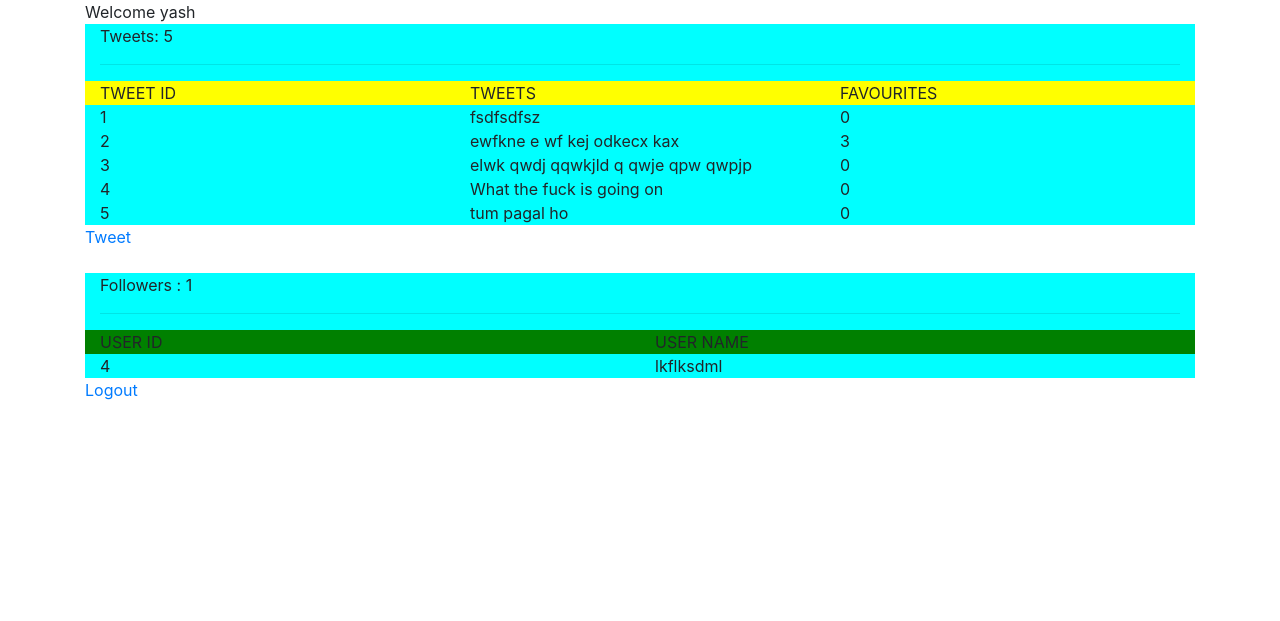
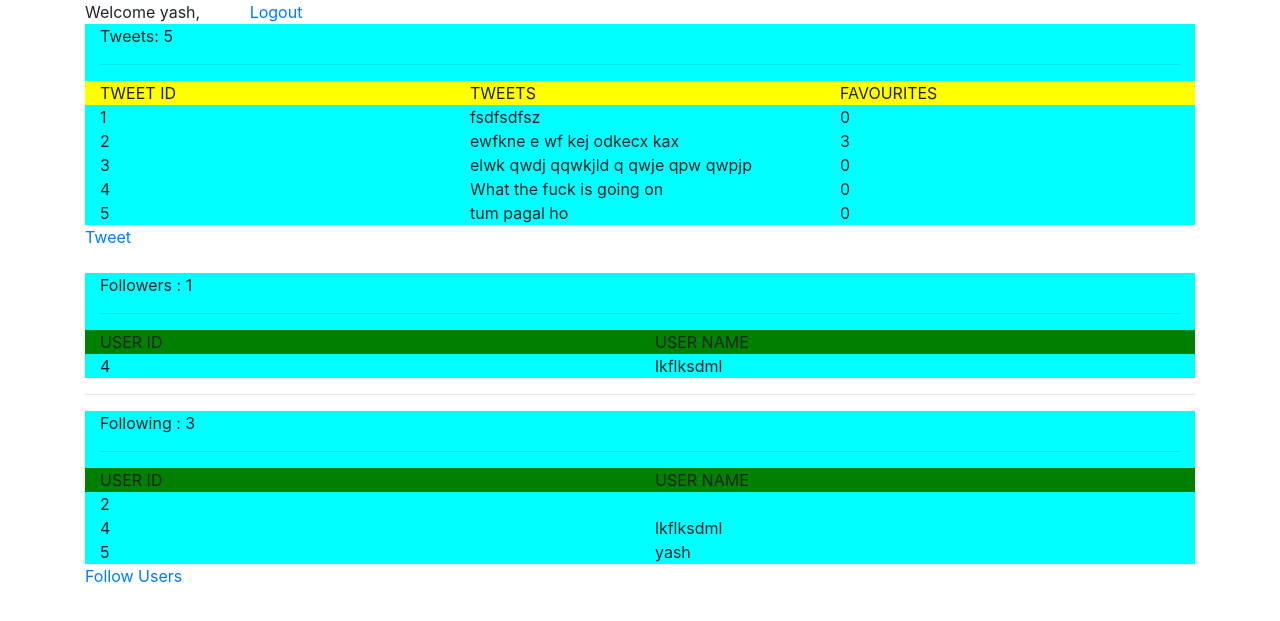
Before and after one commit to yashrastogi16/simpletwitter, a Django app: page /dashboard/ in a window 1280 px wide. Shown: the top 621 px of the page. Run offline with Django 3.2, Linux system fonts and the light colour scheme; a user stored in the database is signed in; data comes from the database, SQL or seed files in the repository; both versions use the stored data as it was after the commit; some libraries are stand-ins or nearby versions.

Commit message:
code to follow/unfollow users

```diff
--- a/core/views.py
+++ b/core/views.py
@@ -86,6 +86,7 @@ class DashboardView(FormView):
 			user = request.user
 			user.backend = 'django.contrib.auth.backends.ModelBackend'
 			content['userdetail'] = user
+			content['following'] = User.objects.filter(follower=request.user)
 			return render_to_response('dashboard.html', content)
 
 		else:
--- a/templates/dashboard.html
+++ b/templates/dashboard.html
@@ -1,6 +1,6 @@
 {% extends "base.html" %}
 {% block content %}
-Welcome {{userdetail.username}}
+Welcome {{userdetail.username}}, &nbsp;&nbsp;&nbsp;&nbsp;&nbsp;&nbsp;&nbsp;&nbsp;&nbsp;&nbsp;<a href="/logout">Logout</a><br>
 <div class="container " style="background-color:cyan;">
 	Tweets: {{ userdetail.tweet.all.count }}<hr>
     <div class="row">
@@ -32,5 +32,19 @@ Welcome {{userdetail.username}}
     {% endfor %}
   </div>
 </div>
-<a href="/logout">Logout</a><br>
+<hr>
+<div class="container" style="background-color:cyan;">
+    Following : {{following.count}} <hr>
+    <div class="row">
+    <div class="col text-uppercase" style="background-color:green;">User ID</div>
+    <div class="col text-uppercase" style="background-color:green;">User Name </div>
+    <div class="w-100"></div>
+    {% for item in following %}
+    <div class="col">{{item.id}}</div>
+    <div class="col">{{item.first_name}}</div>
+    <div class="w-100"></div>
+    {% endfor %}
+  </div>
+</div>
+<a href="/follow">Follow Users</a><br>
 {% endblock %}
--- a/twittersimple/urls.py
+++ b/twittersimple/urls.py
@@ -16,7 +16,7 @@ Including another URLconf
 from django.conf.urls import include, url
 from django.contrib import admin
 from core.views import base, LoginView, home, DashboardView, RegisterView, LogoutView
-from twitter.views import TweetView
+from twitter.views import TweetView, FollowView, UnFollowView
 
 urlpatterns = [
     url(r'^admin/', admin.site.urls),
@@ -25,7 +25,9 @@ urlpatterns = [
     url(r'^login/', LoginView.as_view(), name='login-view'),
     url(r'^dashboard/', DashboardView.as_view(), name='dashboard-view'),
     url(r'^register/', RegisterView.as_view(), name='register-view'),
-    url(r'^tweet/', TweetView.as_view(), name='register-view'),
+    url(r'^tweet/', TweetView.as_view(), name='tweet-view'),
+    url(r'^follow/$', FollowView.as_view(), name='follow-view'),
+    url(r'^follow/(?P<pk>[0-9]+)/$', FollowView.as_view(), name='follow-view'),
+    url(r'^unfollow/(?P<pk>[0-9]+)/$', UnFollowView.as_view(), name='unfollow-view'),
     url(r'logout/$', LogoutView.as_view(), name='logout-view'),
-
 ]
```
Also changed, not shown: templates/users.html (added, +20 -0 lines), twitter/views.py (+29 -0 lines), db.sqlite3, 3 other files.
